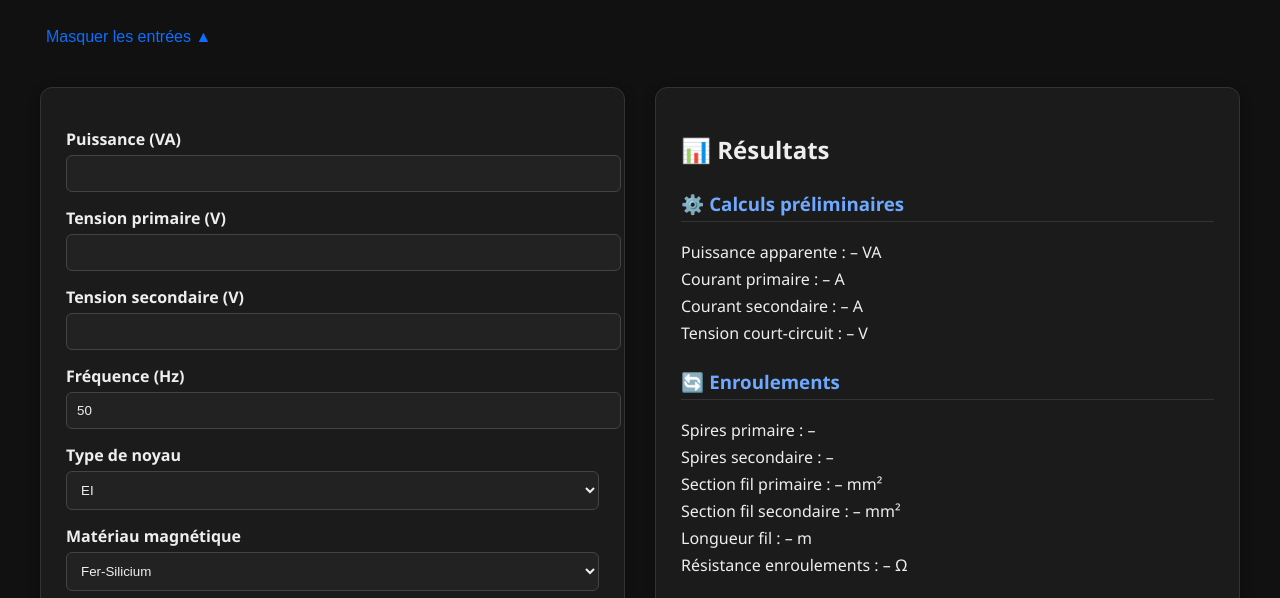
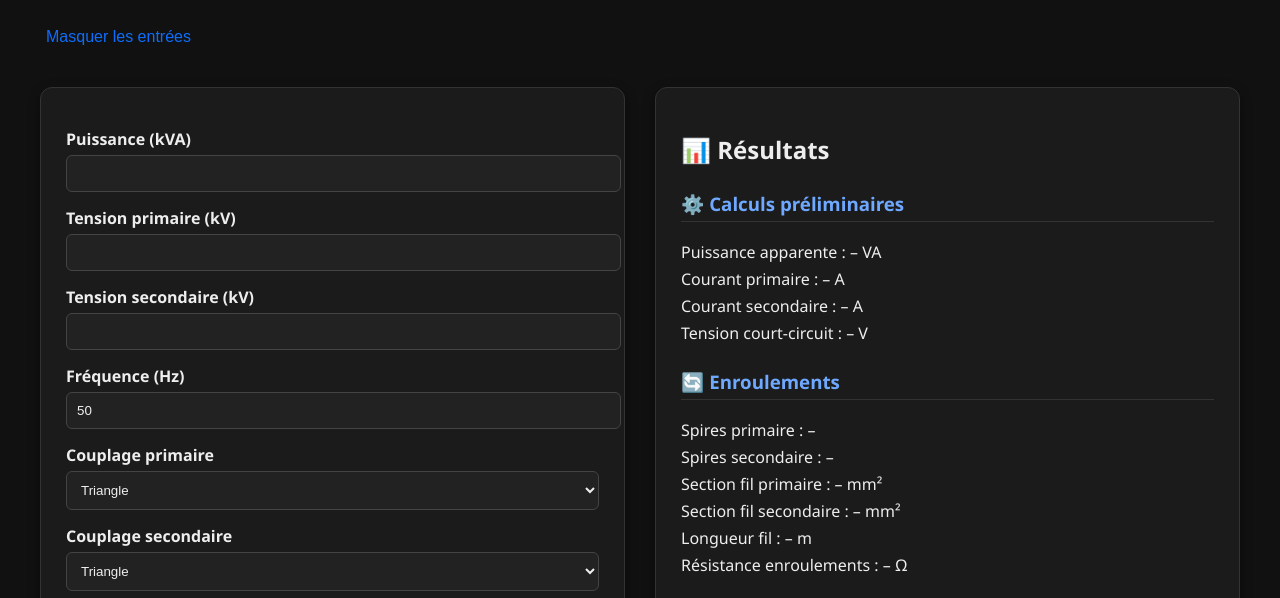
Before and after one commit to anisthesie/optimus, a plain HTML site: page index.html in a window 1280 px wide. Shown: the part 127-725 px from the top of the page. Drawn offline with Linux system fonts and the light colour scheme.

Commit message:
fixed entrées

```diff
--- a/index.html
+++ b/index.html
@@ -10,34 +10,33 @@
   <div class="container">
     <h1>⚡ Optimus – Outil de Dimensionnement</h1>
 
-    <button id="toggle-form">Masquer les entrées ▲</button>
+    <button id="toggle-form">Masquer les entrées</button>
 
     <div class="content">
       <div class="form-card" id="form-section">
         <form id="form">
-          <label for="puissance">Puissance (VA)</label>
+          <label for="puissance">Puissance (kVA)</label>
           <input type="number" id="puissance" required />
 
-          <label for="tensionPrimaire">Tension primaire (V)</label>
+          <label for="tensionPrimaire">Tension primaire (kV)</label>
           <input type="number" id="tensionPrimaire" required />
 
-          <label for="tensionSecondaire">Tension secondaire (V)</label>
+          <label for="tensionSecondaire">Tension secondaire (kV)</label>
           <input type="number" id="tensionSecondaire" required />
 
           <label for="frequence">Fréquence (Hz)</label>
           <input type="number" id="frequence" value="50" required />
 
-          <label for="noyau">Type de noyau</label>
-          <select id="noyau">
-            <option value="EI">EI</option>
-            <option value="UI">UI</option>
-            <option value="Toroïdal">Toroïdal</option>
+          <label for="couppri">Couplage primaire</label>
+          <select id="couppri">
+            <option value="triangle">Triangle</option>
+            <option value="etoile">Étoile</option>
           </select>
 
-          <label for="materiau">Matériau magnétique</label>
-          <select id="materiau">
-            <option value="Fe-Si">Fer-Silicium</option>
-            <option value="Ferrite">Ferrite</option>
+          <label for="coupsec">Couplage secondaire</label>
+          <select id="coupsec">
+            <option value="triangle">Triangle</option>
+            <option value="etoile">Étoile</option>
           </select>
 
           <label for="refroidissement">Refroidissement</label>
```
